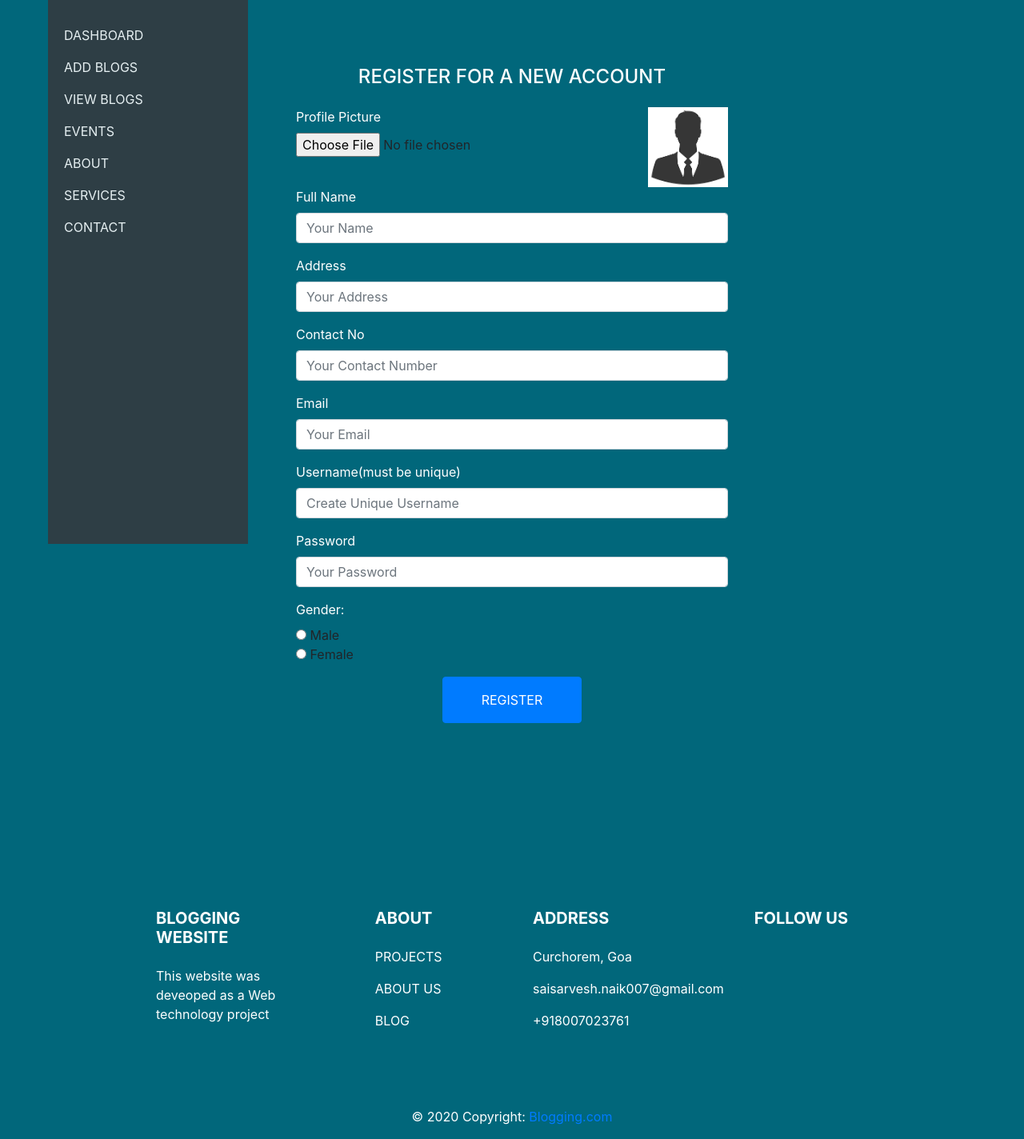
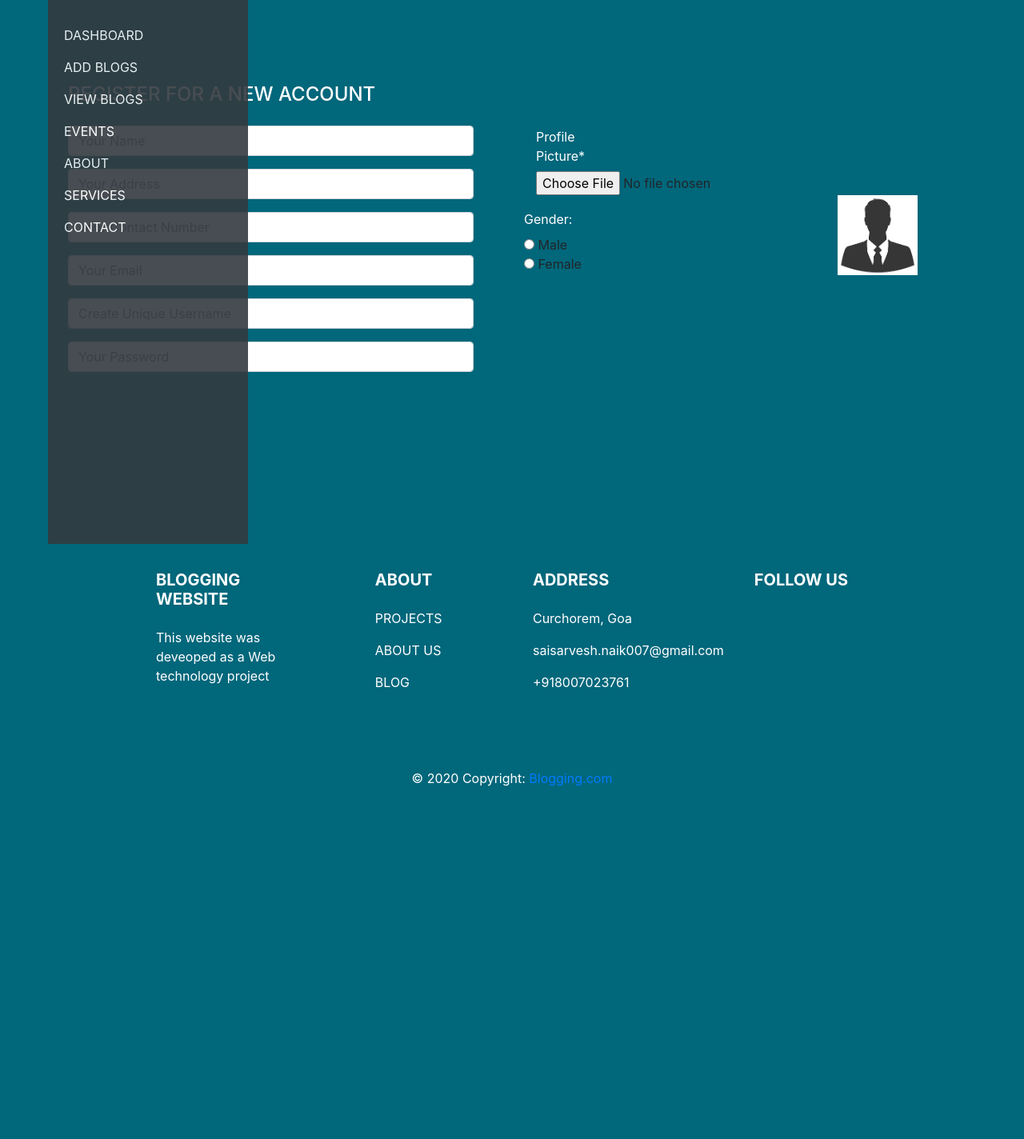
Before and after one commit to saisarveshnaik/BlOGG-IT, a PHP site: page /register.php in a window 1280 px wide. Shown: the part 56-1480 px from the top of the page at 80% size. After the commit the page ends 1039 px from the top, so only its background shows below. Run offline with PHP 8.4, Linux system fonts and the light colour scheme.

Commit message:
Add files via upload

```diff
--- a/register.php
+++ b/register.php
@@ -23,76 +23,7 @@
 	?>
 
 
-
-	<div class="container" style="margin-top: 2%;">
-		<div class="row">
-			<div class="col-md-3"></div>
-
-			<div class="col-md-6">
-
-				<h4 style="color: white;text-align: center;" class="mb-4">REGISTER FOR A NEW ACCOUNT</h4>
-
-				<div class="row">
-					<div class="col-md-4">
-						<div class="form-group">
-							<label style="color: white">Profile Picture</label>
-							<input type="file" id="profile_pic" name="file" />
-						</div>
-					</div>
-					<div class="col-md-8" style="text-align: center;">
-						<img src="images/profile.png" id="img" width="100" height="100" align="right">
-						<div><input type="hidden" name="image1" id="image1" disabled></div>
-
-
-					</div>
-				</div>
-
-
-				<div class="form-group">
-					<label style="color: white">Full Name</label>
-					<input type="text" class="form-control" id="user_name" placeholder="Your Name">
-				</div>
-				<div class="form-group">
-					<label style="color: white">Address</label>
-					<input type="text" class="form-control" id="user_address" placeholder="Your Address">
-				</div>
-				<div class="form-group">
-					<label style="color: white">Contact No</label>
-					<input type="number" class="form-control" id="user_cont" placeholder="Your Contact Number">
-				</div>
-				<div class="form-group">
-					<label style="color: white">Email</label>
-					<input type="text" class="form-control" id="user_email" placeholder="Your Email">
-				</div>
-				<div class="form-group">
-					<label style="color: white">Username(must be unique)</label>
-					<input type="text" class="form-control" id="username" placeholder="Create Unique Username">
-				</div>
-				<div class="form-group">
-					<label style="color: white">Password</label>
-					<input type="password" class="form-control" id="password" placeholder="Your Password">
-				</div>
-
-				<div class="form-group">
-					<label style="color: white">Gender:</label><br>
-					<input type="radio" id="gender" value="male"> Male<br>
-					<input type="radio" id="gender" value="female"> Female<br>
-				</div>
-
-                <div style="text-align: center;">
-				<button type="button" id="formsubmit" class="btn btn-primary py-3 px-5">REGISTER</button>
-                </div>
-
-
-
-					</div>
-
-			<div class="col-md-3"></div>
-		</div>
-
-		</div>
-
-	<!-- <section class="ftco-section contact-section ftco-degree-bg">
+	<section class="ftco-section contact-section ftco-degree-bg">
 		<div class="container">
 			<div class="row d-flex mb-5 contact-info">
 
@@ -119,6 +50,9 @@
 						</div>
 						<div class="form-group">
 							<input type="text" class="form-control" id="username" placeholder="Create Unique Username">
+							<small id="limit" style="color: red; "></small>
+							<small id="flag"></small>
+
 						</div>
 						<div class="form-group">
 							<input type="password" class="form-control" id="password" placeholder="Your Password">
@@ -132,7 +66,7 @@
 					<div class="col-md-6 pr-md-5">
 						<br><br>
 
-
+						<!--------------------------------PROFILE PIC------------------------------------------------------>
 						<div class="item form-group">
 							<label style="color: white" class="col-form-label col-md-3 col-sm-3 label-align" for="middle-name">Profile Picture<span class="required">*</span>
 							</label>
@@ -159,7 +93,7 @@
 						</div>
 
 
-						<button type="button" id="formsubmit" class="btn btn-primary py-3 px-5">REGISTER</button>
+						<button type="button" id="formsubmit" class="btn btn-primary py-3 px-5" style="display:none;">REGISTER</button>
 					</div>
 
 
@@ -168,7 +102,7 @@
 			</div>
 		</form>
 	</div>
-</section> -->
+</section>
 
 
 <?php
@@ -207,4 +141,62 @@ require 'footer.php';
 
 </script>
 </body>
+<script>
+
+
+$( "#username" ).keyup(function() {
+
+
+	$('#username').on('blur', function(){
+    if(this.value.length < 5){
+       $('#limit').html('Should Be Atleast 5 Characters!');
+   		}
+
+       var username=$("#username").val();
+
+       var datastr='username='+username;
+
+
+       $.ajax({
+
+
+	    type: "POST",
+	    url: "usearch.php",
+	    data: datastr,
+	    cache: false,
+	    success: function(res){
+
+	      if(res=='1')
+	      {
+	        $('#limit').html('Username Already Taken!');
+
+
+	      }
+	  else if(res=='0'){
+
+	       $('#limit').html('');
+	       $('#formsubmit').css('display','inline');
+	      }
+
+	                  }
+	                });
+   }
+
+	 );
+
+
+
+
+
+       $(this).focus(); // focuses the current field.
+       return false; // stops the execution.
+
+});
+
+
+
+
+
+</script>
+
 </html>
```
Also changed, not shown: usearch.php (added, +33 -0 lines).
